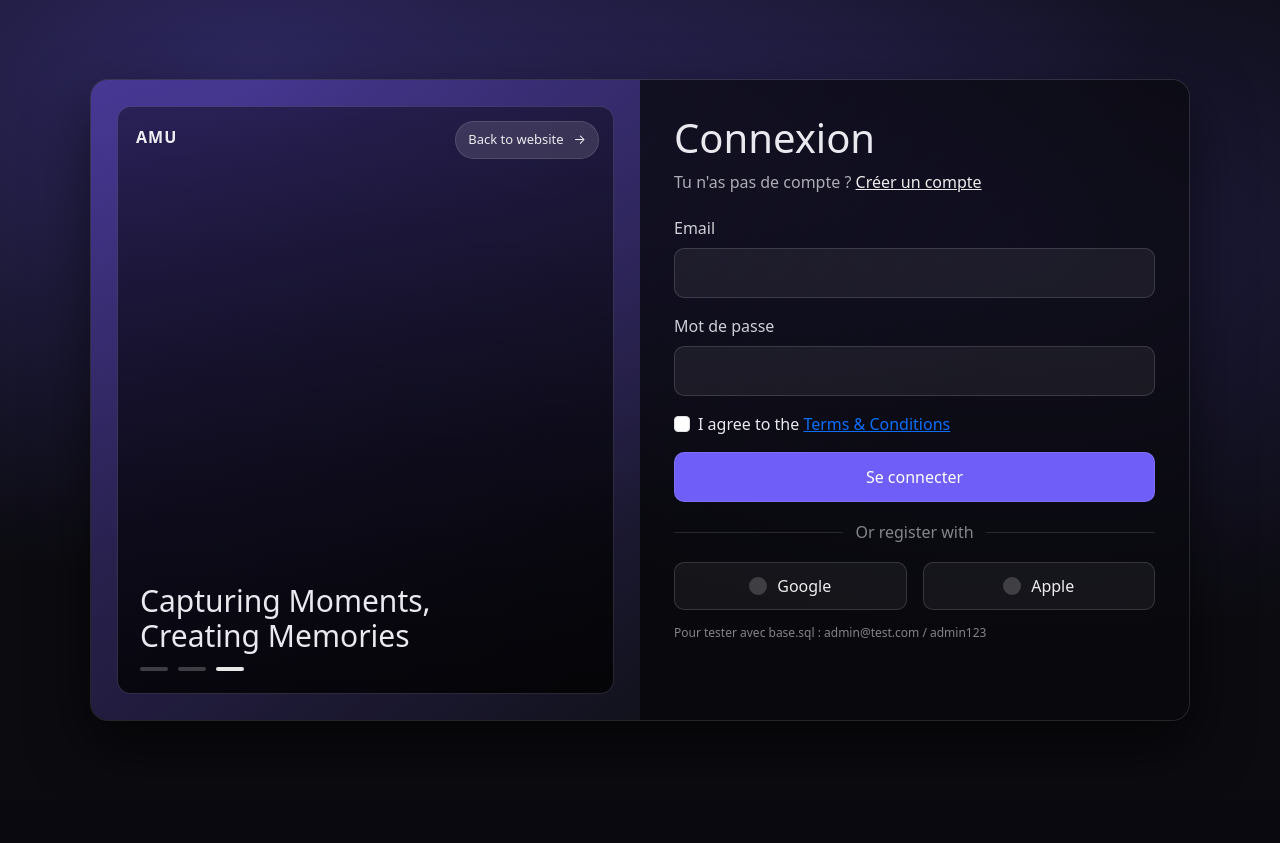
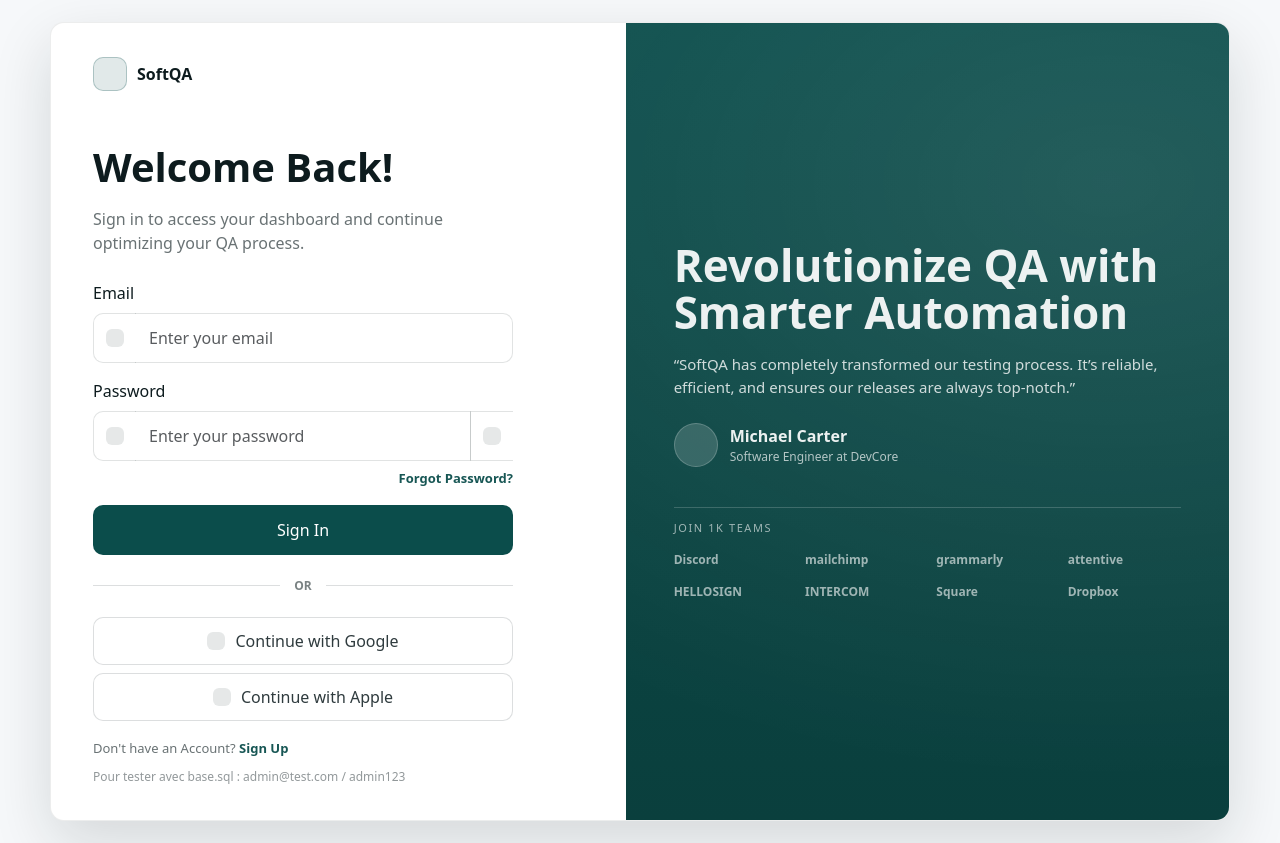
Before and after one commit to Mihajatianadev/BNGRC-finalS3, a PHP site: page /app/views/login.php in a window 1280 px wide. Before the commit the page ends 721 px from the top, so only its background shows below. Run offline with PHP 8.4, Linux system fonts and the light colour scheme.

Commit message:
login design

```diff
--- a/app/views/login.php
+++ b/app/views/login.php
@@ -7,80 +7,103 @@
     <link rel="stylesheet" href="/css/bootstrap.min.css">
     <link rel="stylesheet" href="/css/login.css">
 </head>
-<body class="login-page">
+<body class="login2-page">
 
-    <div class="login-shell">
-        <div class="login-card">
-            <div class="login-grid">
+    <div class="login2-shell">
+        <div class="login2-card">
+            <div class="login2-grid">
 
-                <div class="login-left">
-                    <div class="login-left-inner">
-                        <div class="login-left-media" style="background-image: url('');"></div>
-                        <div class="login-left-overlay"></div>
+                <div class="login2-left">
+                    <div class="login2-brand">
+                        <div class="login2-brand-mark"></div>
+                        <div class="login2-brand-name">SoftQA</div>
+                    </div>
 
-                        <div class="login-brand">AMU</div>
+                    <div class="login2-title">Welcome Back!</div>
+                    <div class="login2-desc">Sign in to access your dashboard and continue optimizing your QA process.</div>
 
-                        <div class="login-back">
-                            <a href="/accueil">Back to website <span aria-hidden="true">→</span></a>
+                    <?php if (!empty($erreur_globale)): ?>
+                        <div class="alert alert-danger mt-3"><?= htmlspecialchars($erreur_globale) ?></div>
+                    <?php endif; ?>
+
+                    <form class="login2-form" method="post" action="/login" novalidate>
+                        <div class="mb-3">
+                            <label class="form-label">Email</label>
+                            <div class="input-group login2-input">
+                                <span class="input-group-text">
+                                    <span class="login2-ico" aria-hidden="true"></span>
+                                </span>
+                                <input name="email" type="email" class="form-control" placeholder="Enter your email" value="<?= htmlspecialchars($email ?? '') ?>" required>
+                            </div>
                         </div>
 
-                        <div class="login-left-content">
-                            <div class="login-left-title">Capturing Moments,<br>Creating Memories</div>
-                            <div class="login-dots" aria-hidden="true">
-                                <div class="login-dot"></div>
-                                <div class="login-dot"></div>
-                                <div class="login-dot active"></div>
+                        <div class="mb-2">
+                            <label class="form-label">Password</label>
+                            <div class="input-group login2-input">
+                                <span class="input-group-text">
+                                    <span class="login2-ico" aria-hidden="true"></span>
+                                </span>
+                                <input name="mot_de_passe" type="password" class="form-control" placeholder="Enter your password" required>
+                                <span class="input-group-text">
+                                    <span class="login2-ico" aria-hidden="true"></span>
+                                </span>
                             </div>
                         </div>
+
+                        <div class="d-flex justify-content-end mb-3">
+                            <a class="login2-link" href="#">Forgot Password?</a>
+                        </div>
+
+                        <button class="btn login2-btn w-100" type="submit">Sign In</button>
+                    </form>
+
+                    <div class="login2-or"><span>OR</span></div>
+
+                    <div class="d-grid gap-2">
+                        <button type="button" class="login2-social">
+                            <span class="login2-social-ico" aria-hidden="true"></span>
+                            Continue with Google
+                        </button>
+                        <button type="button" class="login2-social">
+                            <span class="login2-social-ico" aria-hidden="true"></span>
+                            Continue with Apple
+                        </button>
                     </div>
+
+                    <div class="login2-signup">
+                        Don't have an Account?
+                        <a class="login2-link" href="#">Sign Up</a>
+                    </div>
+
+                    <div class="login2-note">Pour tester avec base.sql : admin@test.com / admin123</div>
                 </div>
 
-                <div class="login-right">
-                    <h1>Connexion</h1>
-                    <div class="login-sub">Tu n'as pas de compte ? <a href="#">Créer un compte</a></div>
+                <div class="login2-right">
+                    <div class="login2-right-inner">
+                        <div class="login2-right-title">Revolutionize QA with<br>Smarter Automation</div>
+                        <div class="login2-quote">“SoftQA has completely transformed our testing process. It’s reliable, efficient, and ensures our releases are always top-notch.”</div>
 
-                    <?php if (!empty($erreur_globale)): ?>
-                        <div class="alert alert-danger"><?= htmlspecialchars($erreur_globale) ?></div>
-                    <?php endif; ?>
-
-                    <form class="login-form" method="post" action="/login" novalidate>
-                        <div class="mb-3">
-                            <label class="form-label">Email</label>
-                            <input name="email" type="email" class="form-control" value="<?= htmlspecialchars($email ?? '') ?>" required>
+                        <div class="login2-profile">
+                            <div class="login2-avatar" style="background-image: url('');"></div>
+                            <div>
+                                <div class="login2-profile-name">Michael Carter</div>
+                                <div class="login2-profile-role">Software Engineer at DevCore</div>
+                            </div>
                         </div>
 
-                        <div class="mb-3">
-                            <label class="form-label">Mot de passe</label>
-                            <input name="mot_de_passe" type="password" class="form-control" required>
+                        <div class="login2-divider"></div>
+
+                        <div class="login2-logos-title">JOIN 1K TEAMS</div>
+                        <div class="login2-logos">
+                            <div class="login2-logo">Discord</div>
+                            <div class="login2-logo">mailchimp</div>
+                            <div class="login2-logo">grammarly</div>
+                            <div class="login2-logo">attentive</div>
+                            <div class="login2-logo">HELLOSIGN</div>
+                            <div class="login2-logo">INTERCOM</div>
+                            <div class="login2-logo">Square</div>
+                            <div class="login2-logo">Dropbox</div>
                         </div>
-
-                        <div class="form-check mb-3">
-                            <input class="form-check-input" type="checkbox" value="1" id="remember">
-                            <label class="form-check-label" for="remember">I agree to the <a href="#">Terms &amp; Conditions</a></label>
-                        </div>
-
-                        <button class="btn btn-login-primary w-100" type="submit">Se connecter</button>
-                    </form>
-
-                    <div class="login-sep">Or register with</div>
-
-                    <div class="row g-3">
-                        <div class="col-6">
-                            <button type="button" class="btn-social">
-                                <span class="login-icon" aria-hidden="true"></span>
-                                Google
-                            </button>
-                        </div>
-                        <div class="col-6">
-                            <button type="button" class="btn-social">
-                                <span class="login-icon" aria-hidden="true"></span>
-                                Apple
-                            </button>
-                        </div>
-                    </div>
-
-                    <div class="login-footer-note">
-                        Pour tester avec base.sql : admin@test.com / admin123
                     </div>
                 </div>
 
--- a/public/css/login.css
+++ b/public/css/login.css
@@ -1,205 +1,168 @@
 :root {
-  --login-bg: #0b0b10;
-  --login-card: rgba(255, 255, 255, 0.06);
-  --login-border: rgba(255, 255, 255, 0.12);
-  --login-text: #e9e9ef;
-  --login-muted: rgba(233, 233, 239, 0.72);
-  --login-primary: #6f5ef7;
-  --login-primary-hover: #6253f1;
+  --l2-bg: #f6f8fa;
+  --l2-text: #0d1b1e;
+  --l2-muted: rgba(13, 27, 30, 0.62);
+  --l2-border: rgba(13, 27, 30, 0.12);
+  --l2-teal: #0b4d4b;
+  --l2-teal2: #0a3f3d;
+  --l2-btn: #0b4d4b;
+  --l2-btn-hover: #0a4240;
 }
 
-body.login-page {
+body.login2-page {
   min-height: 100vh;
-  background: radial-gradient(900px 500px at 20% 10%, rgba(111, 94, 247, 0.35), rgba(11, 11, 16, 0)),
-    radial-gradient(700px 400px at 80% 30%, rgba(111, 94, 247, 0.20), rgba(11, 11, 16, 0)),
-    var(--login-bg);
-  color: var(--login-text);
+  background: var(--l2-bg);
+  color: var(--l2-text);
 }
 
-.login-shell {
+.login2-shell {
   min-height: 100vh;
   display: flex;
   align-items: center;
   justify-content: center;
-  padding: 24px;
+  padding: 22px;
 }
 
-.login-card {
-  width: min(1100px, 100%);
-  border-radius: 18px;
-  border: 1px solid var(--login-border);
-  background: rgba(0, 0, 0, 0.25);
-  box-shadow: 0 24px 60px rgba(0, 0, 0, 0.55);
+.login2-card {
+  width: min(1180px, 100%);
+  border-radius: 14px;
   overflow: hidden;
+  background: #ffffff;
+  border: 1px solid rgba(13, 27, 30, 0.08);
+  box-shadow: 0 22px 60px rgba(13, 27, 30, 0.14);
 }
 
-.login-grid {
+.login2-grid {
   display: grid;
-  grid-template-columns: 1fr 1fr;
-  min-height: 640px;
+  grid-template-columns: 1fr 1.05fr;
+  min-height: 720px;
 }
 
 @media (max-width: 992px) {
-  .login-grid {
+  .login2-grid {
     grid-template-columns: 1fr;
+  }
+
+  .login2-right {
+    display: none;
   }
 }
 
-.login-left {
-  position: relative;
-  background: linear-gradient(145deg, rgba(122, 92, 255, 0.45), rgba(25, 25, 40, 0.6));
-  padding: 26px;
+.login2-left {
+  padding: 34px 42px;
 }
 
-.login-left-inner {
-  position: relative;
-  height: 100%;
-  border-radius: 14px;
-  overflow: hidden;
-  background: rgba(0, 0, 0, 0.25);
-  border: 1px solid rgba(255, 255, 255, 0.10);
-}
-
-.login-left-media {
-  position: absolute;
-  inset: 0;
-  background-position: center;
-  background-size: cover;
-  filter: saturate(1.05) contrast(1.05);
-}
-
-.login-left-overlay {
-  position: absolute;
-  inset: 0;
-  background: linear-gradient(180deg, rgba(0, 0, 0, 0.20), rgba(0, 0, 0, 0.70));
-}
-
-.login-brand {
-  position: absolute;
-  top: 18px;
-  left: 18px;
-  font-weight: 700;
-  letter-spacing: 1px;
-  color: rgba(255, 255, 255, 0.92);
-}
-
-.login-back {
-  position: absolute;
-  top: 14px;
-  right: 14px;
-}
-
-.login-back a {
+.login2-brand {
   display: inline-flex;
   align-items: center;
   gap: 10px;
-  text-decoration: none;
-  color: rgba(255, 255, 255, 0.9);
-  font-size: 13px;
-  padding: 8px 12px;
-  border-radius: 999px;
-  background: rgba(255, 255, 255, 0.12);
-  border: 1px solid rgba(255, 255, 255, 0.12);
+  margin-bottom: 46px;
 }
 
-.login-left-content {
-  position: absolute;
-  left: 22px;
-  right: 22px;
-  bottom: 22px;
+.login2-brand-mark {
+  width: 34px;
+  height: 34px;
+  border-radius: 10px;
+  background: rgba(11, 77, 75, 0.12);
+  border: 1px solid rgba(11, 77, 75, 0.25);
 }
 
-.login-left-title {
-  font-size: 30px;
-  line-height: 1.15;
-  margin: 0 0 14px 0;
-  max-width: 320px;
+.login2-brand-name {
+  font-weight: 700;
 }
 
-.login-dots {
-  display: flex;
-  gap: 10px;
-  align-items: center;
+.login2-title {
+  font-size: 40px;
+  font-weight: 700;
+  margin-bottom: 10px;
 }
 
-.login-dot {
-  width: 28px;
-  height: 4px;
-  border-radius: 999px;
-  background: rgba(255, 255, 255, 0.22);
+.login2-desc {
+  color: var(--l2-muted);
+  max-width: 420px;
+  margin-bottom: 26px;
 }
 
-.login-dot.active {
-  background: rgba(255, 255, 255, 0.90);
+.login2-form {
+  max-width: 420px;
 }
 
-.login-right {
-  padding: 34px 34px 30px 34px;
-  background: rgba(10, 10, 16, 0.55);
+.login2-input .input-group-text {
+  background: #ffffff;
+  border: 1px solid var(--l2-border);
+  border-right: 0;
+  border-radius: 10px 0 0 10px;
 }
 
-.login-right h1 {
-  font-size: 40px;
-  margin: 0 0 8px 0;
+.login2-input .form-control {
+  border: 1px solid var(--l2-border);
+  border-left: 0;
+  border-radius: 0 10px 10px 0;
+  padding: 12px 14px;
 }
 
-.login-sub {
-  color: var(--login-muted);
-  margin-bottom: 22px;
+.login2-input .form-control:focus {
+  box-shadow: 0 0 0 0.2rem rgba(11, 77, 75, 0.14);
+  border-color: rgba(11, 77, 75, 0.35);
 }
 
-.login-sub a {
-  color: rgba(255, 255, 255, 0.92);
+.login2-ico {
+  width: 18px;
+  height: 18px;
+  display: inline-block;
+  border-radius: 6px;
+  background: rgba(13, 27, 30, 0.10);
+}
+
+.login2-link {
+  color: rgba(11, 77, 75, 0.95);
+  text-decoration: none;
+  font-size: 13px;
+  font-weight: 600;
+}
+
+.login2-link:hover {
   text-decoration: underline;
 }
 
-.login-form .form-control {
-  background: rgba(255, 255, 255, 0.06);
-  border: 1px solid rgba(255, 255, 255, 0.14);
-  color: var(--login-text);
+.login2-btn {
+  background: var(--l2-btn);
+  border: 1px solid rgba(11, 77, 75, 0.18);
+  color: #fff;
   padding: 12px 14px;
   border-radius: 10px;
 }
 
-.login-form .form-control:focus {
-  border-color: rgba(111, 94, 247, 0.6);
-  box-shadow: 0 0 0 0.2rem rgba(111, 94, 247, 0.20);
+.login2-btn:hover {
+  background: var(--l2-btn-hover);
+  color: #fff;
 }
 
-.login-form .form-label {
-  color: rgba(233, 233, 239, 0.88);
+.login2-or {
+  max-width: 420px;
+  display: flex;
+  align-items: center;
+  justify-content: center;
+  gap: 14px;
+  margin: 22px 0;
+  color: rgba(13, 27, 30, 0.55);
 }
 
-.btn-login-primary {
-  background: var(--login-primary);
-  border: 1px solid rgba(255, 255, 255, 0.10);
-  color: white;
-  padding: 12px 14px;
-  border-radius: 10px;
-}
-
-.btn-login-primary:hover {
-  background: var(--login-primary-hover);
-  color: white;
-}
-
-.login-sep {
-  display: flex;
-  align-items: center;
-  gap: 12px;
-  color: rgba(233, 233, 239, 0.55);
-  margin: 18px 0;
-}
-
-.login-sep::before,
-.login-sep::after {
+.login2-or::before,
+.login2-or::after {
   content: "";
   height: 1px;
   flex: 1;
-  background: rgba(255, 255, 255, 0.12);
+  background: rgba(13, 27, 30, 0.14);
 }
 
-.btn-social {
+.login2-or span {
+  font-size: 12px;
+  font-weight: 700;
+}
+
+.login2-social {
+  max-width: 420px;
   width: 100%;
   display: inline-flex;
   align-items: center;
@@ -207,26 +170,116 @@ body.login-page {
   gap: 10px;
   padding: 11px 14px;
   border-radius: 10px;
-  border: 1px solid rgba(255, 255, 255, 0.14);
-  background: rgba(255, 255, 255, 0.05);
-  color: rgba(255, 255, 255, 0.92);
+  border: 1px solid rgba(13, 27, 30, 0.14);
+  background: #ffffff;
+  color: rgba(13, 27, 30, 0.86);
 }
 
-.btn-social:hover {
-  background: rgba(255, 255, 255, 0.09);
-  color: rgba(255, 255, 255, 0.92);
+.login2-social:hover {
+  background: rgba(13, 27, 30, 0.03);
 }
 
-.login-footer-note {
-  margin-top: 14px;
-  color: rgba(233, 233, 239, 0.55);
+.login2-social-ico {
+  width: 18px;
+  height: 18px;
+  border-radius: 6px;
+  background: rgba(13, 27, 30, 0.10);
+  display: inline-block;
+}
+
+.login2-signup {
+  margin-top: 18px;
+  max-width: 420px;
+  color: rgba(13, 27, 30, 0.62);
+  font-size: 13px;
+}
+
+.login2-note {
+  margin-top: 10px;
+  max-width: 420px;
+  color: rgba(13, 27, 30, 0.45);
   font-size: 12px;
 }
 
-.login-icon {
-  width: 18px;
-  height: 18px;
-  display: inline-block;
+.login2-right {
+  background: radial-gradient(900px 600px at 80% 20%, rgba(255, 255, 255, 0.10), rgba(11, 77, 75, 0)),
+    linear-gradient(180deg, var(--l2-teal), var(--l2-teal2));
+  color: rgba(255, 255, 255, 0.92);
+  padding: 44px 48px;
+}
+
+.login2-right-inner {
+  height: 100%;
+  display: flex;
+  flex-direction: column;
+  justify-content: center;
+}
+
+.login2-right-title {
+  font-size: 44px;
+  line-height: 1.05;
+  font-weight: 700;
+  margin-bottom: 18px;
+}
+
+.login2-quote {
+  max-width: 520px;
+  color: rgba(255, 255, 255, 0.80);
+  font-size: 15px;
+  line-height: 1.55;
+  margin-bottom: 24px;
+}
+
+.login2-profile {
+  display: flex;
+  align-items: center;
+  gap: 12px;
+  margin-bottom: 24px;
+}
+
+.login2-avatar {
+  width: 44px;
+  height: 44px;
   border-radius: 50%;
+  background: rgba(255, 255, 255, 0.16);
+  border: 1px solid rgba(255, 255, 255, 0.20);
+  background-size: cover;
+  background-position: center;
+}
+
+.login2-profile-name {
+  font-weight: 700;
+}
+
+.login2-profile-role {
+  color: rgba(255, 255, 255, 0.68);
+  font-size: 12px;
+}
+
+.login2-divider {
+  height: 1px;
+  width: 100%;
   background: rgba(255, 255, 255, 0.18);
+  margin: 16px 0 12px 0;
 }
+
+.login2-logos-title {
+  font-size: 11px;
+  letter-spacing: 1.6px;
+  text-transform: uppercase;
+  color: rgba(255, 255, 255, 0.60);
+  margin-bottom: 14px;
+}
+
+.login2-logos {
+  display: grid;
+  grid-template-columns: repeat(4, minmax(0, 1fr));
+  gap: 14px 18px;
+  color: rgba(255, 255, 255, 0.70);
+  font-weight: 700;
+  font-size: 12px;
+}
+
+.login2-logo {
+  opacity: 0.85;
+}
```
